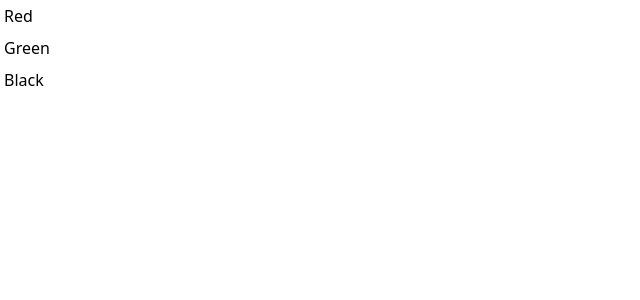
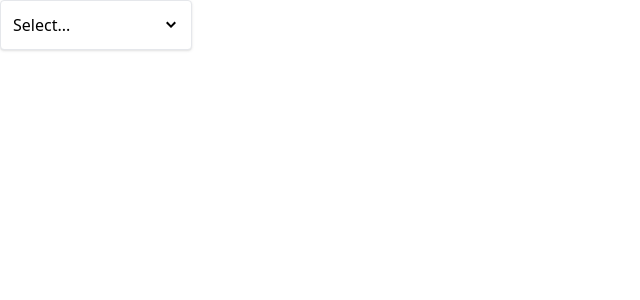
Before and after one commit to rejuancse/react-components, a React (Create React App) app: page / in a window 1280 px wide. Shown: the top 300 px of the page, without its empty margins (0-640 px from the left). Built offline with nearby package versions, Linux system fonts and the light colour scheme.

Commit message:
Dropdown component script updated

```diff
--- a/src/App.js
+++ b/src/App.js
@@ -1,13 +1,20 @@
+import { useState } from 'react';
 import Dropdown from './components/Dropdown';
 
 function App() {
+    const [ selection, setSelection ] = useState(null);
+
+    const handleSelect = (option) => {
+        setSelection(option);
+    }
     const options = [
         { label: 'Red', value: 'red' },
         { label: 'Green', value: 'green' },
         { label: 'Black', value: 'black' },
     ]
+
     return (
-        <Dropdown options={options} />
+        <Dropdown options={options} value={selection} onChange={handleSelect} />
     )
 }
 
--- a/src/components/Dropdown.js
+++ b/src/components/Dropdown.js
@@ -1,12 +1,17 @@
-// import { useState, useEffect, useRef } from 'react';
-// import { GoChevronDown } from 'react-icons/go';
+import { useState } from 'react';
+import { GoChevronDown } from 'react-icons/go';
 // import Panel from './Panel';
 
-function Dropdown({options}) {
-    // const [isOpen, setIsOpen] = useState(false);
+function Dropdown({options, value, onChange}) {
+    const [isOpen, setIsOpen] = useState(false);
 
-    const handleOptionClick = () => {
+    const handleClick = () => {
+        setIsOpen(!isOpen);
+    }
 
+    const handleOptionClick = (option) => {
+        setIsOpen(false);
+        onChange(option)
     }
 
     const renderedOptions = options.map( (option) => {
@@ -20,8 +25,9 @@ function Dropdown({options}) {
     });
 
     return (
-        <div>
-            {renderedOptions}
+        <div className="w-48 relative">
+            <div className="flex justify-between items-center cursor-pointer border rounded p-3 shadow bg-white w-full" onClick={handleClick}>{value?.label || 'Select...'} <GoChevronDown /></div>
+            {isOpen && <div className="absolute top-full border rounded p-3 shadow bg-white w-full">{renderedOptions}</div>}
         </div>
     )
 }
```
